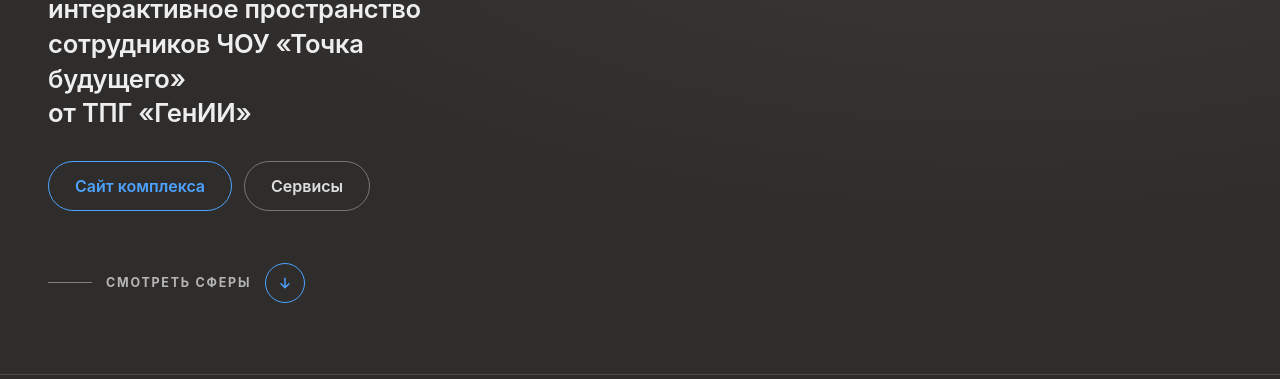
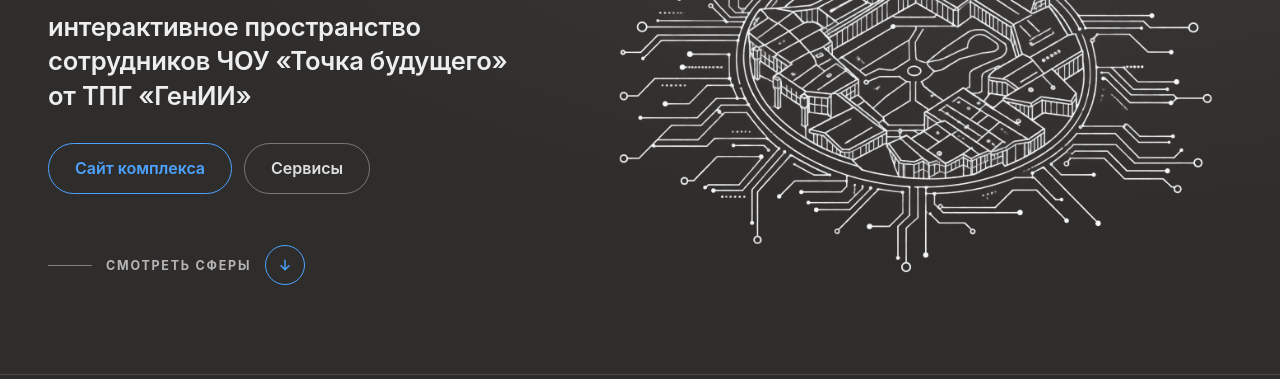
Before and after one commit to mmmaslikov/point-ai, a plain HTML site: page index.html in a window 1280 px wide. Shown: the part 361-740 px from the top of the page. Drawn offline with Linux system fonts and the light colour scheme.

Commit message:
Update index.html

```diff
--- a/index.html
+++ b/index.html
@@ -114,8 +114,8 @@ a{color:var(--accent)}
 .hero::before{content:"";position:absolute;inset:0;pointer-events:none;
   background:radial-gradient(120% 90% at 78% 20%,rgba(255,255,255,.06),transparent 60%)}
 .hero .wrap{position:relative;z-index:1;width:100%}
-.hero-grid{display:grid;gap:0;align-items:center}
-@media (min-width:900px){.hero-grid{grid-template-columns:minmax(0,0.7fr) minmax(0,1.3fr)}}
+.hero-grid{display:grid;gap:clamp(12px,2vw,28px);align-items:center}
+@media (min-width:900px){.hero-grid{grid-template-columns:minmax(0,1fr) minmax(0,1.2fr)}}
 .hero-left{position:relative;z-index:1;max-width:680px}
 .hero-name{border-left:2px solid var(--hero-acc);padding-left:clamp(16px,2vw,26px)}
 .hero-name h1{font-size:clamp(34px,6.4vw,92px);font-weight:600;color:#fff;letter-spacing:-.03em}
@@ -137,6 +137,7 @@ a{color:var(--accent)}
 .hero-photo{margin:0;position:relative;overflow:hidden}
 .hero-photo img{position:static;display:block;width:100%;height:auto;object-fit:contain;object-position:50% 50%;
   opacity:0;transition:opacity .8s}
+.hero-photo.is-loaded img{opacity:1}
 .hero-photo.is-missing{aspect-ratio:3/2}
 .hero-photo.is-missing img{display:none}
 .photo-ph{position:absolute;inset:0;display:none;flex-direction:column;align-items:center;justify-content:center;gap:10px;
```
